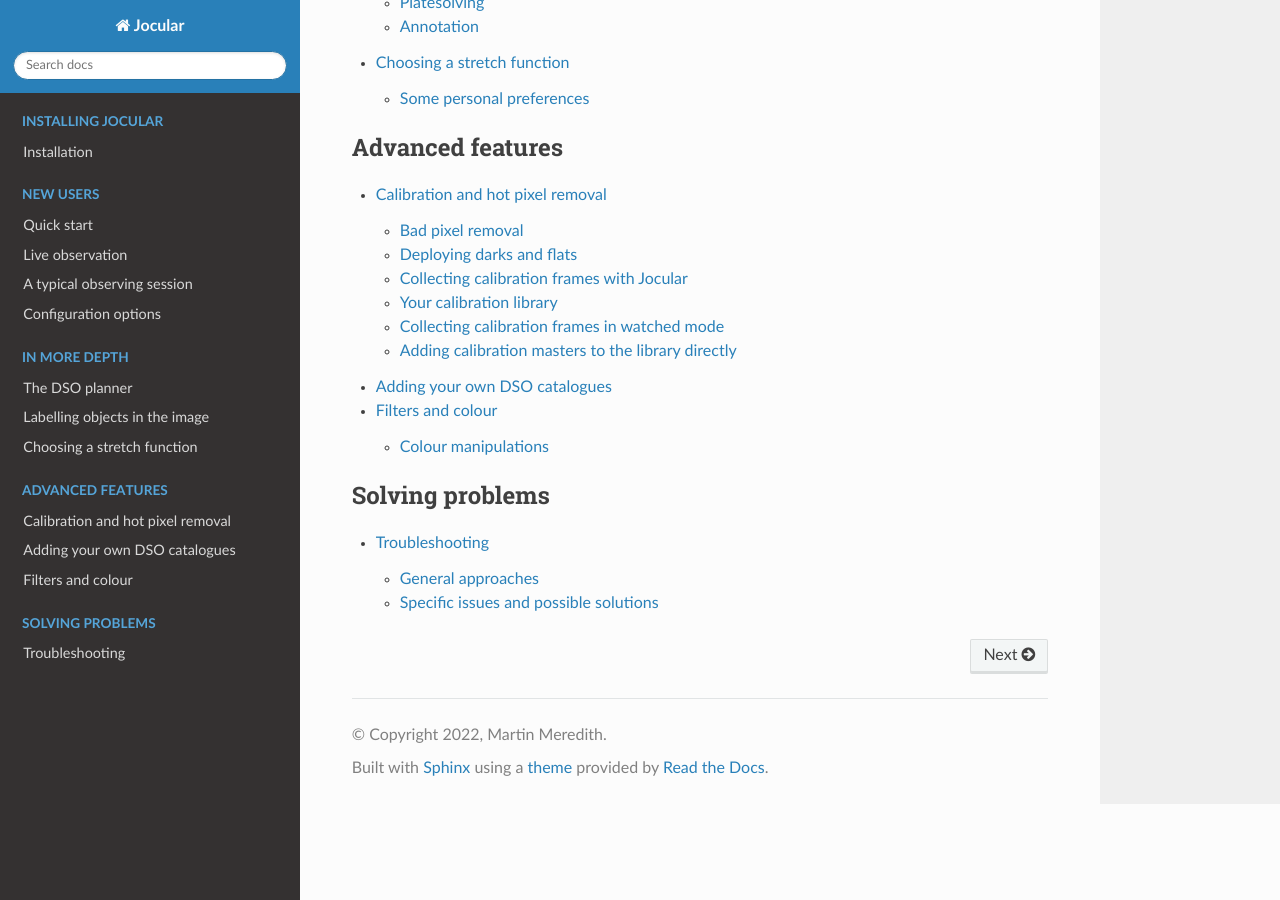
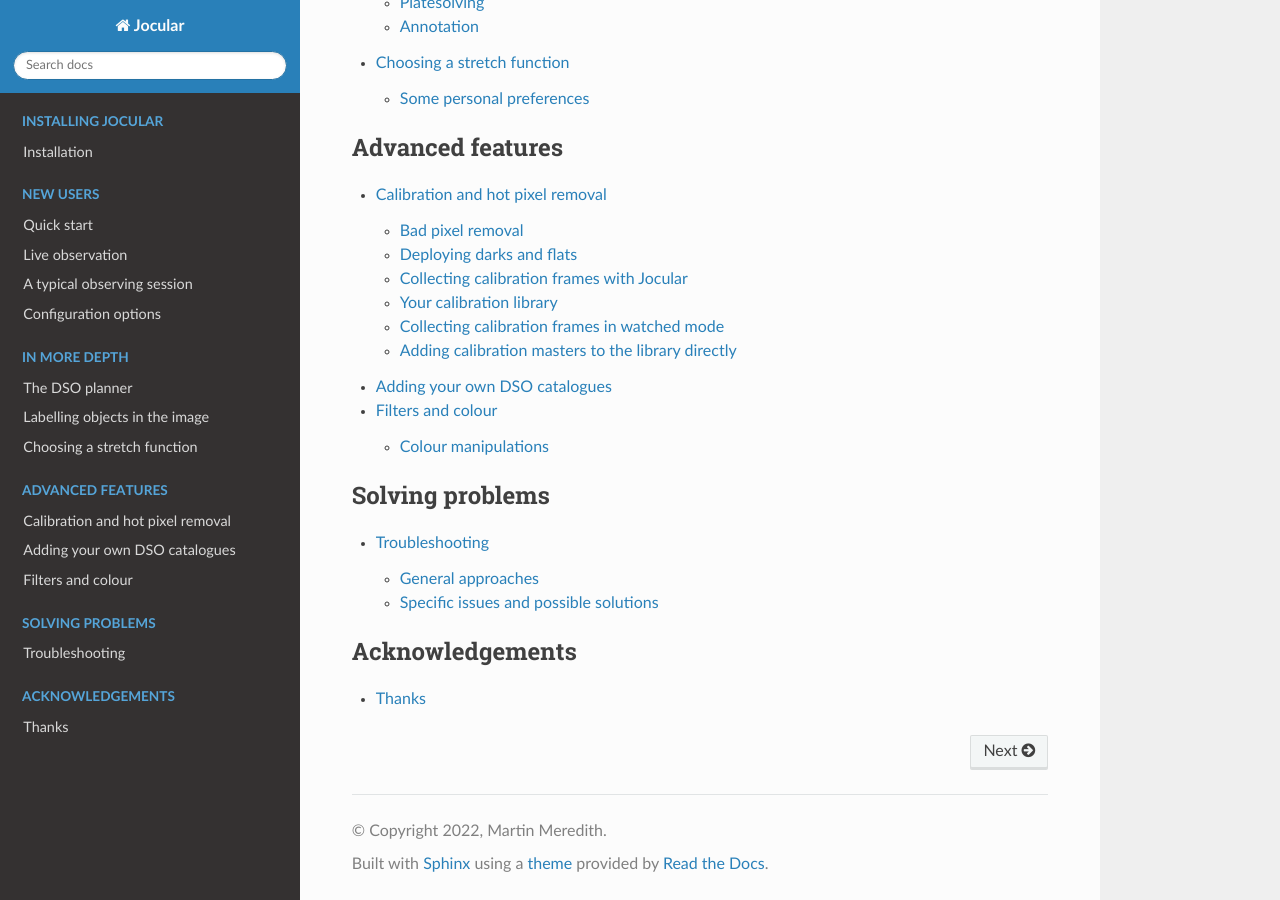
Before and after one commit to MartinCooke/jocular, a Sphinx documentation site: the page built from docs/source/index.rst, in a window 1280 px wide and 900 px high, scrolled down 2141 px. Built offline with Sphinx 7.4.7 and the Read the Docs theme 2.0.0, drawn with Linux system fonts in a browser that asks for light colours.

Commit message:
thanks doc

```diff
--- a/docs/source/index.rst
+++ b/docs/source/index.rst
@@ -64,3 +64,9 @@ Indices and tables
    :caption: Solving problems
 
    troubleshooting.md
+
+.. toctree::
+   :maxdepth: 2
+   :caption: Acknowledgements
+
+   thanks.md
```
Also changed, not shown: docs/source/thanks.md (added, +11 -0 lines).
